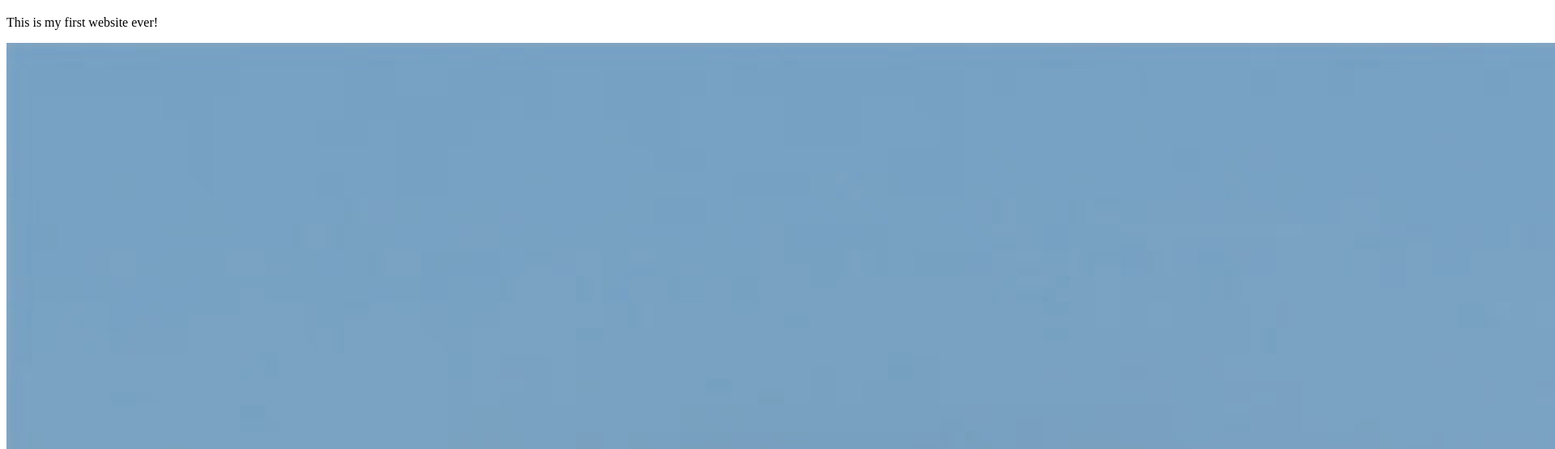
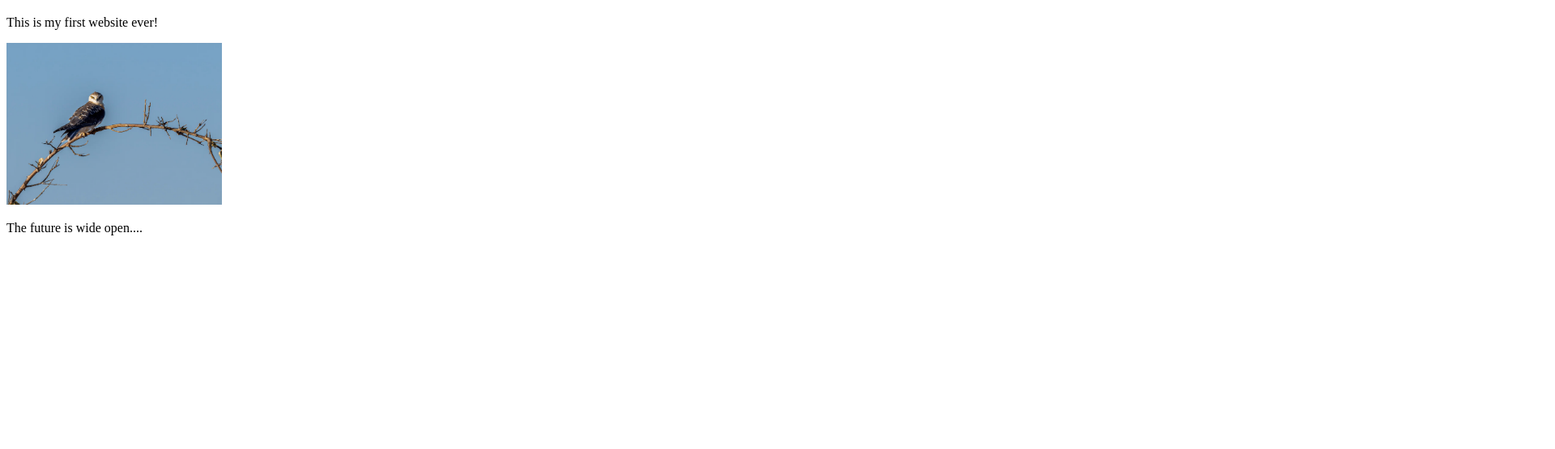
Before and after one commit to weinri12/first-time-load, a plain HTML site: page index.html in a window 1280 px wide. Shown: the part 61-616 px from the top of the page at 81% size, 1920 px wide, since content can reach past the window. Drawn offline with Linux system fonts and the light colour scheme.

Commit message:
Changeed the size of the image

```diff
--- a/index.html
+++ b/index.html
@@ -10,7 +10,7 @@
     <h1>Hello, World!</h1>
     <p>This is my first website ever!</p>
     <a href="https://en.wikipedia.org/wiki/White-tailed_kite">
-      <img src="freebird.avif"  alt="This is a picture of a large bird on a branch"  title="White-tailed Kite (Elanus leucurus)" />
+      <img src="freebird.avif"  height="200"  alt="This is a picture of a large bird on a branch"  title="White-tailed Kite (Elanus leucurus)" />
     </a>
     <p>The future is wide open....</p>
   </body>
```
